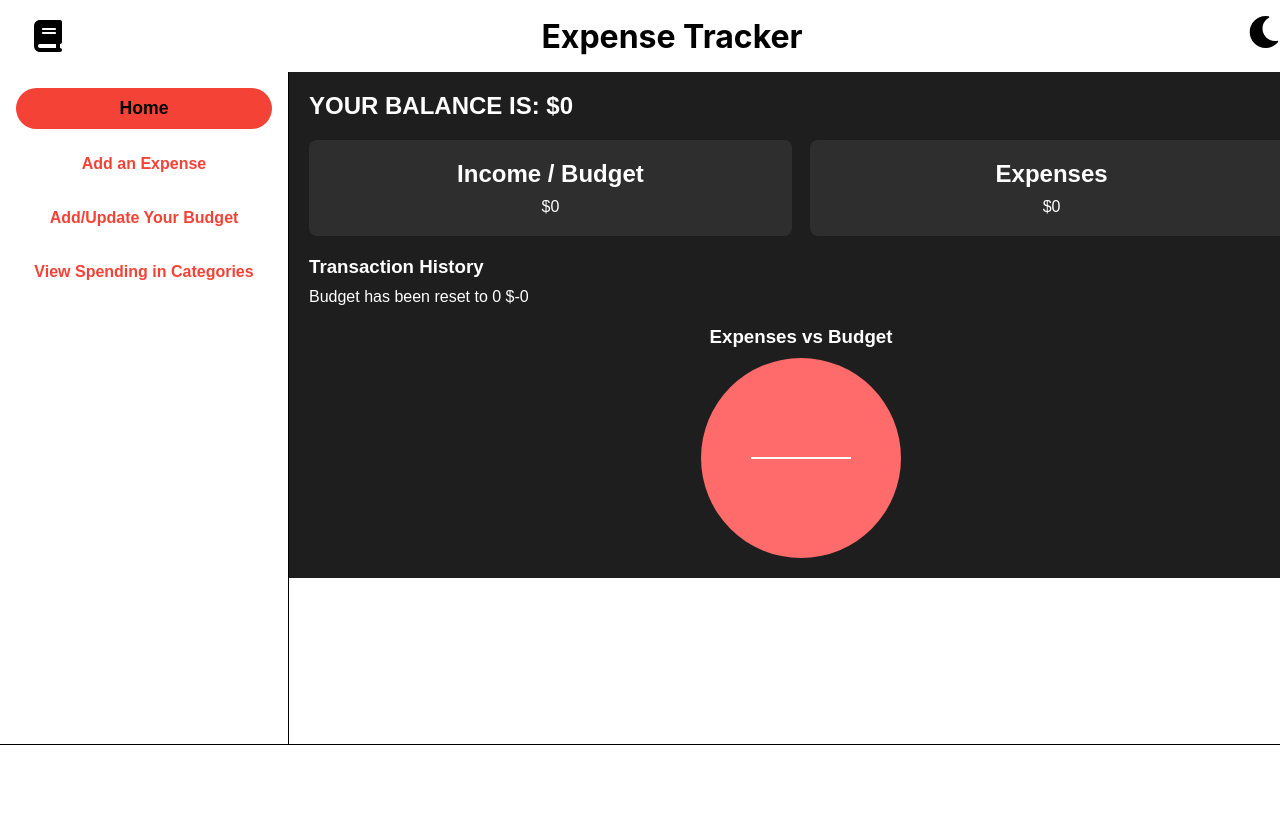
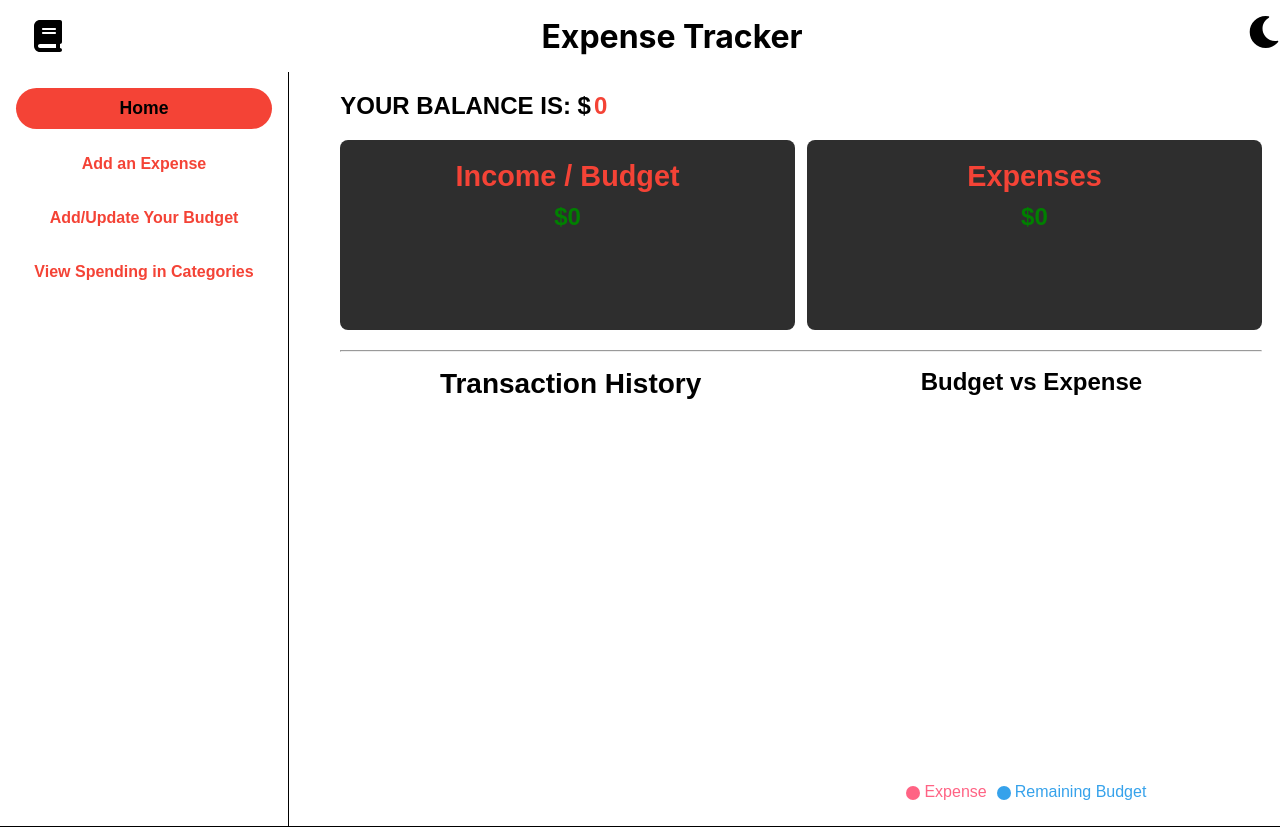
Before and after one commit to Babloo321/expense-tracker, a React (Create React App) app: page / in a window 1280 px wide. Before the commit the page ends 800 px from the top, so only its background shows below. Built offline with nearby package versions, Linux system fonts and the light colour scheme.

Commit message:
:rocket:implemented functionality to the add budget and expense and maintain expese history

```diff
--- a/package.json
+++ b/package.json
@@ -7,7 +7,8 @@
     "react": "^19.0.0",
     "react-dom": "^19.0.0",
     "react-icons": "^5.4.0",
-    "react-scripts": "5.0.1"
+    "react-scripts": "5.0.1",
+    "recharts": "^2.15.0"
   },
   "scripts": {
     "start": "react-scripts start",
--- a/src/components/budget/Budget.js
+++ b/src/components/budget/Budget.js
@@ -3,8 +3,7 @@ import styles from './styles.module.css';
 
 const Budget = () => {
   const [budget, setBudget] = useState(0);
-  const [label, setLabel] = useState('');
-  const [amount, setAmount] = useState(0);
+  // const [amount, setAmount] = useState(0);
 
   const handleBudget = (e) => {
     setBudget(parseFloat(e.target.value));
@@ -12,30 +11,32 @@ const Budget = () => {
 
   const handleBudgetAdd = (e) => {
     e.preventDefault();
-    localStorage.setItem("budget", JSON.stringify(budget));
+    // localStorage.setItem("budget", JSON.stringify(budget));
+    let prevVal = parseFloat(localStorage.getItem("budget")) || 0;
+    let updatedBudget = parseFloat(prevVal) + parseFloat(budget) || prevVal + parseFloat(budget);
+    localStorage.setItem("budget", updatedBudget);
     setBudget(0);
   };
 
-  const handleAmount = (e) => {
-    setAmount(parseFloat(e.target.value));
-    localStorage.setItem("amount", JSON.stringify(amount));
-    setAmount(0);
-    setLabel('');
-  };
+  // const handleAmount = (e) => {
+  //   setAmount(parseFloat(e.target.value));
+  //   localStorage.setItem("amount", JSON.stringify(amount));
+  //   setAmount(0);
+  //   setLabel('');
+  // };
 
-  const handleAddToBudget = () => {
-    let prevVal = parseFloat(localStorage.getItem("budget")) || 0;
-    let updatedBudget = prevVal + amount;
-    localStorage.setItem("budget", updatedBudget);
-  };
+  // const handleAddToBudget = () => {
+  //   let prevVal = parseFloat(localStorage.getItem("budget")) || 0;
+  //   let updatedBudget = parseFloat(prevVal) + parseFloat(budget) || prevVal + parseFloat(budget);
+  //   localStorage.setItem("budget", updatedBudget);
+  // };
 
   const handleResetBudget = () => {
     setBudget(0);
-    setAmount(0);
-    setLabel('');
+    // setAmount(0);
+    // setLabel('');
     localStorage.setItem("budget", 0);
     localStorage.setItem("amount", 0);
-    localStorage.setItem("label", '');
   };
 
   return (
@@ -58,7 +59,7 @@ const Budget = () => {
           </button>
         </div>
         <hr />
-        <div className={styles.box}>
+        {/* <div className={styles.box}>
           <h2>Add an Income Source</h2>
           <p>Adds on to your current income / budget amount.</p>
           <label htmlFor="label">Label</label>
@@ -83,7 +84,7 @@ const Budget = () => {
             Add To Budget
           </button>
         </div>
-        <hr />
+        <hr /> */}
         <div className={styles.box}>
           <h2>Reset Your Budget</h2>
           <p>Resets your budget back to 0</p>
--- a/src/components/expense/Expense.js
+++ b/src/components/expense/Expense.js
@@ -5,28 +5,47 @@ const Expense = () => {
   const [expense, setExpense] = useState({
     amount: 0,
     category: '',
-    label: '',
   });
 
   const handleResetBudget = () => {
     setExpense({
       amount: 0,
       category: '',
-      label: '',
     });
+    localStorage.removeItem('expense');
+    localStorage.removeItem('label');
+  };
+
+  const [label, setLabel] = useState([]);
+  const [inputValue, setInputValue] = useState('');
+
+  const handleLabelChange = (e) => {
+    setInputValue(e.target.value);
   };
 
   const handleInputChange = (e) => {
     const { name, value } = e.target;
-    setExpense({ ...expense, [name]: value });
+    setExpense((prevExpense) => ({
+      ...prevExpense,
+      [name]: value,
+    }));
   };
 
   const handleAddToBudget = () => {
-    setExpense((prevBudget) => ({
-      ...prevBudget,
-      amount: Number(prevBudget.amount) + parseFloat(Number(expense.amount)),
-    }));
-    localStorage.setItem('expense', JSON.stringify(expense));
+    setExpense((prevExpense) => {
+      const updatedAmount = parseFloat(prevExpense.amount) + parseFloat(expense.amount);
+      const updatedExpense = { ...prevExpense, amount: updatedAmount };
+      localStorage.setItem('expense', JSON.stringify(updatedExpense));
+      return updatedExpense;
+    });
+
+    setLabel((prevLabel) => {
+      const updatedLabel = [...prevLabel, inputValue];
+      localStorage.setItem('label', JSON.stringify(updatedLabel));
+      return updatedLabel;
+    });
+
+    setInputValue(''); // Clear the input after adding to the label
   };
 
   return (
@@ -40,8 +59,8 @@ const Expense = () => {
             type="text"
             name="label"
             placeholder="Ex: Christmas bonus"
-            value={expense.label}
-            onChange={handleInputChange}
+            value={inputValue}
+            onChange={handleLabelChange}
             className={styles.input}
           />
           <label htmlFor="amount">Amount</label>
@@ -53,17 +72,28 @@ const Expense = () => {
             onChange={handleInputChange}
             className={styles.input}
           />
-
         </div>
         <hr />
         <div className={styles.box}>
           <h2>Add a Category to Your Expense</h2>
           <label htmlFor="category">Select a Category</label>
-          <select name='category' className={styles.select} onChange={handleInputChange}>
-            <option value="" disabled selected hidden>Select a Category or Create a new one</option>
-            <option value="Entertainment" className={styles.option}>Entertainment</option>
-            <option value="Groceries" className={styles.option}>Groceries</option>
-            <option value="Uncategorized" className={styles.option}>Uncategorized</option>
+          <select
+            name="category"
+            className={styles.select}
+            onChange={handleInputChange}
+          >
+            <option value="" disabled selected hidden>
+              Select a Category or Create a new one
+            </option>
+            <option value="Entertainment" className={styles.option}>
+              Entertainment
+            </option>
+            <option value="Groceries" className={styles.option}>
+              Groceries
+            </option>
+            <option value="Uncategorized" className={styles.option}>
+              Uncategorized
+            </option>
           </select>
           <button onClick={handleAddToBudget} className={styles.button}>
             Add To Expense
--- a/src/components/home/Home.js
+++ b/src/components/home/Home.js
@@ -1,8 +1,11 @@
 import React, { useEffect, useState } from 'react';
 import styles from './styles.module.css';
+import { PieChart, Pie, Cell, Tooltip, Legend } from 'recharts';
 function Home() {
-  const [expense,setExpense] = useState({});
-  const [budget,setBudget] = useState(0);
+  const [expense, setExpense] = useState({});
+  const [budget, setBudget] = useState(0);
+  const [label,setLabel] = useState([]);
+
   useEffect(() => {
     const storeExpense = localStorage.getItem('expense');
     if (storeExpense) {
@@ -12,51 +15,82 @@ function Home() {
     if (storeBudget) {
       setBudget(JSON.parse(storeBudget));
     }
-  },[])
+
+    const storeLabel = localStorage.getItem('label');
+    if (storeLabel) {
+      setLabel(JSON.parse(storeLabel));
+    }
+  }, []);
+
+  const data = [
+    { name: 'Expense', value: parseFloat(expense.amount) || 0 },
+    { name: 'Remaining Budget', value: budget },
+  ];
+  const COLORS = ['#FF6384', '#36A2EB'];
+
+  // Your data here backgroundColor: ['#36A2EB', '#FF6384'], // Colors for each section }, ],
   return (
     <div className={styles.home}>
       <div className={styles.dashboard}>
-        {' '}
-        <h1 className={styles.balance}>YOUR BALANCE IS: $
-        {
-          expense.amount && budget ? budget - expense.amount : 0
-          }
-          </h1>{' '}
+        <h1 className={styles.balance}>
+          YOUR BALANCE IS: $
+          <span className={styles.amount}>
+            {expense.amount && budget ? budget - expense.amount : 0}
+          </span>
+        </h1>
+
         <div className={styles.summary}>
-          {' '}
           <div className={styles.incomeBudget}>
-            {' '}
-            <h2>Income / Budget</h2> <p>$
-            {
-              budget ? budget : 0
-              }
-              </p>{' '}
-          </div>{' '}
+            <h2>Income / Budget</h2> <p>${budget ? budget : 0}</p>
+          </div>
+
           <div className={styles.expenses}>
-            {' '}
-            <h2>Expenses</h2> <p>$
-            {
-          expense.amount ? expense.amount : 0
-          }
-          </p>{' '}
-          </div>{' '}
-        </div>{' '}
+            <h2>Expenses</h2> <p>${expense.amount ? expense.amount : 0}</p>
+          </div>
+        </div>
+<hr />
+    <div className={styles.chartHistory}>
+
         <div className={styles.transactionHistory}>
-          {' '}
-          <h3>Transaction History</h3>{' '}
+          <h3>Transaction History</h3>
 
-         {
-          expense.label ? <p>{expense.label}&nbsp;&nbsp;{expense.amount}</p> : <p> Budget has been reset to 0 <span>$-0</span></p>
-         }
-        </div>{' '}
+          <ul>
+            {label.map((item, index) => (
+              <li key={index}>
+                <span>{item}</span>
+                <span>${expense.amount ? expense.amount : 0}</span>
+              </li>
+            ))}
+          </ul>
+        </div>
+
         <div className={styles.pieChart}>
-          {' '}
-          <h3>Expenses vs Budget</h3>{' '}
-          <div className={styles.chart}>
-            {' '}
-            {/* Placeholder for pie chart */}{' '}
-          </div>{' '}
-        </div>{' '}
+            <h2>Budget vs Expense</h2>
+            <PieChart width={400} height={400}>
+              {' '}
+              <Pie
+                data={data}
+                cx={200}
+                cy={200}
+                labelLine={false}
+                outerRadius={150}
+                fill="#8884d8"
+                dataKey="value"
+              >
+                {' '}
+                {data.map((entry, index) => (
+                  <Cell
+                    key={`cell-${index}`}
+                    fill={COLORS[index % COLORS.length]}
+                  />
+                ))}{' '}
+              </Pie>{' '}
+              <Tooltip /> <Legend />{' '}
+            </PieChart>
+          </div>
+
+      </div>
+
       </div>
     </div>
   );
--- a/src/components/home/styles.module.css
+++ b/src/components/home/styles.module.css
@@ -15,8 +15,9 @@
 }
 
 .dashboard {
-  background-color: #1e1e1e;
-  color: #ffffff;
+  width: 90%;
+  margin: 0 auto;
+  color: var(--text-color);
   padding: 20px;
   font-family: Arial, sans-serif;
 }
@@ -25,10 +26,15 @@
   font-size: 24px;
   margin-bottom: 20px;
 }
-
+.amount{
+  margin-bottom: 20px;
+  margin-left: 3px;
+  color: var(--red-color);
+}
 .summary {
   display: flex;
   justify-content: space-between;
+  align-items: center;
   margin-bottom: 20px;
 }
 
@@ -37,19 +43,37 @@
   padding: 20px;
   border-radius: 8px;
   width: 45%;
+  min-height: 150px;
+  max-height: 200px;
   text-align: center;
 }
 
 .incomeBudget h2, .expenses h2 {
   margin-bottom: 10px;
+  font-size: 1.8rem;
+  color: var(--red-color);
+}
+.incomeBudget p, .expenses p {
+  margin-bottom: 5px;
+  font-size: 1.5rem;
+  font-weight: bold;
+  color: green;
 }
 
+.chartHistory{
+  display: flex;
+  flex-direction: row;
+}
 .transactionHistory {
+  text-align: center;
+  flex: 1;
   margin-bottom: 20px;
 }
 
 .transactionHistory h3 {
   margin-bottom: 10px;
+  font-size: 28px;
+  color: var(--text-color);
 }
 
 .transactionHistory ul {
@@ -67,29 +91,10 @@
 }
 
 .pieChart {
+  flex: 1;
   text-align: center;
+  display: flex;
+  flex-direction: column;
+  justify-content: center;
+  align-items: center;
 }
-
-.pieChart h3 {
-  margin-bottom: 10px;
-}
-
-.chart {
-  width: 200px;
-  height: 200px;
-  background-color: #ff6b6b;
-  border-radius: 50%;
-  margin: 0 auto;
-  position: relative;
-}
-
-.chart::before {
-  content: '';
-  position: absolute;
-  top: 50%;
-  left: 50%;
-  width: 50%;
-  height: 2px;
-  background-color: #ffffff;
-  transform: translate(-50%, -50%);
-}
```
Also changed, not shown: 1 other file (tests, documents, lock files or other folders).
